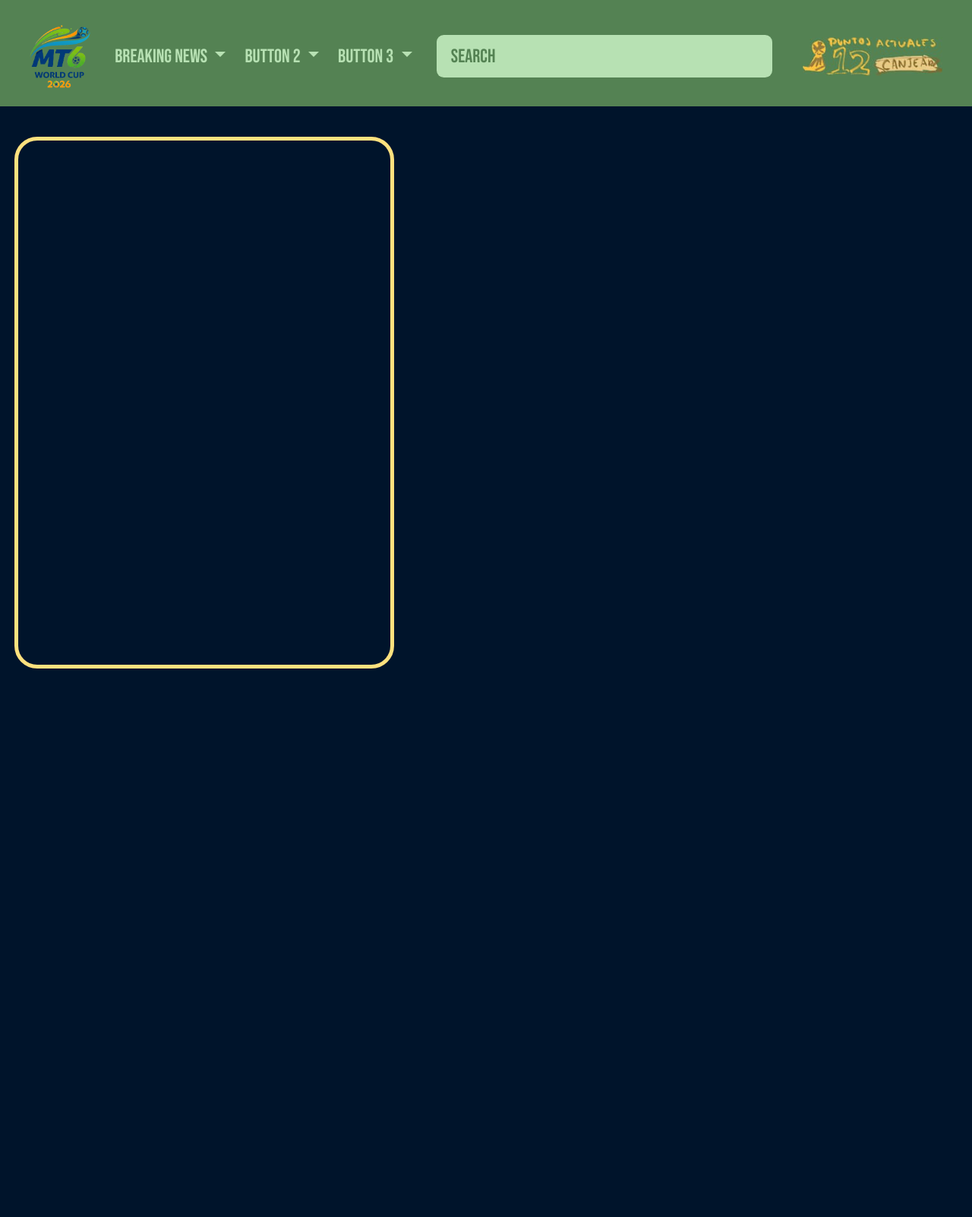
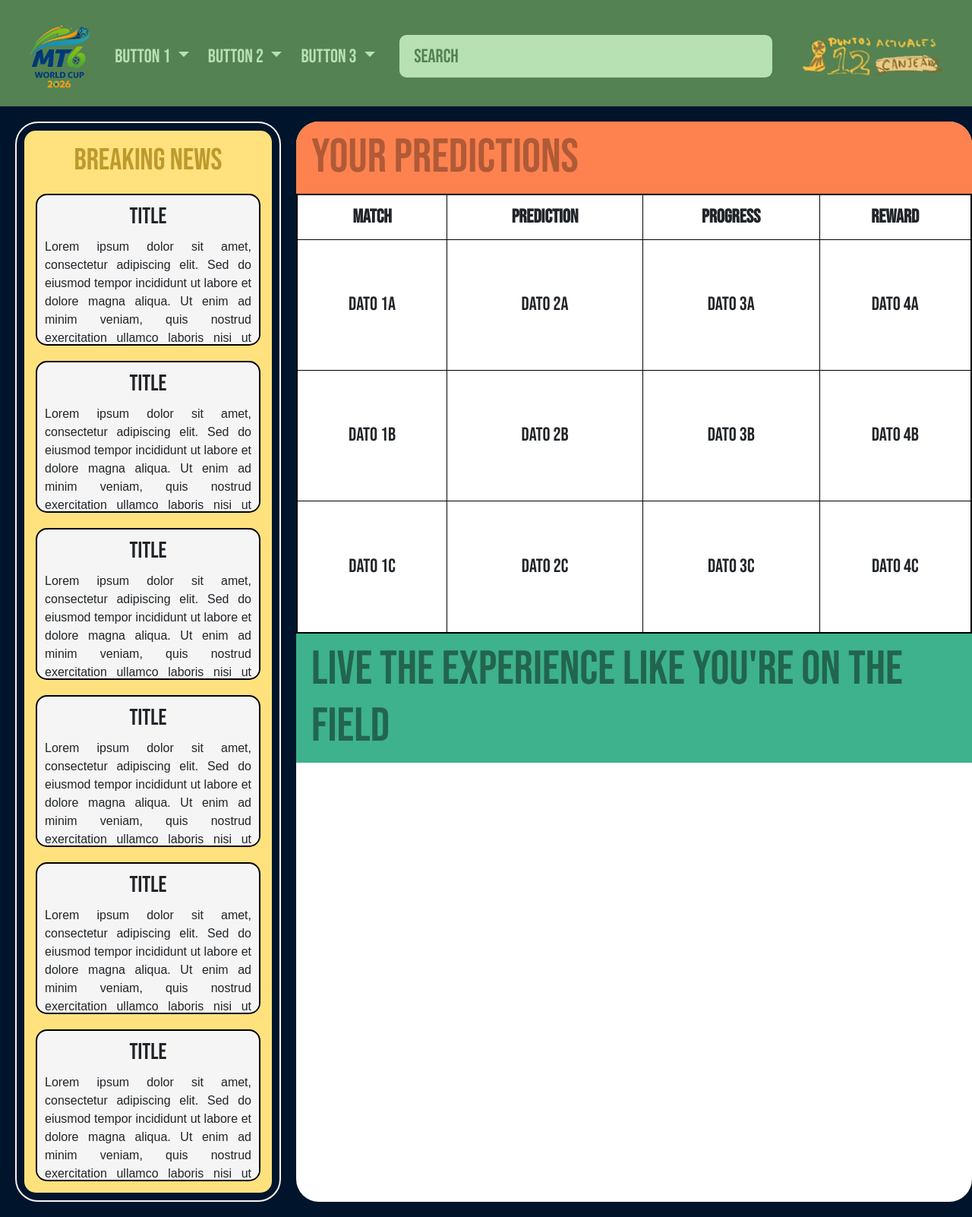
Before and after one commit to DrippKing/SitioWebMundial26, a PHP site: page /html/index.html in a window 1280 px wide. Shown: the whole page at 76% size. Before the commit the page ends 880 px from the top, so only its background shows below. Run offline with PHP 8.4, Linux system fonts and the light colour scheme; some libraries are stand-ins or nearby versions.

Commit message:
Index modificado

```diff
--- a/css/custom.css
+++ b/css/custom.css
@@ -55,3 +55,109 @@ display: block;
     bottom: 0;
     left: 0;
 }
+
+.MainContainer{
+    display: grid;
+    padding: 20px;
+    grid-template-columns: auto repeat(2, 1fr);
+    width: 100%;
+}
+
+#BN-Container {
+    font-size: 10px;
+    border: 2px solid whitesmoke;
+    padding: 10px;
+    width: 350px;
+    height: auto;
+    border-radius: 30px;
+}
+#BN-Container .SC1{
+    padding: 15px;
+    width: 100%;
+    height: 100%;
+    border-radius: 15px;
+    background-color: #ffe17e;
+}
+
+#BN-Container .SC1 .SC2 {
+    font-size: 20px;
+    background-color: whitesmoke;
+    margin: 20px 0 0 0;
+    padding-bottom: 20%;
+    border: 2px solid black;
+    border-radius: 15px;
+    width: 100%;
+    height: 200px;           /* Alto fijo del contenedor */
+    overflow: hidden;        /* 👈 recorta el scroll dentro del radio */
+ }
+
+#BN-Container .SC1 .SC2 .SC3 {
+    padding: 0px 10px 0 10px;
+/*     border: 5px solid black;
+ */    background-color: whitesmoke;
+    width: 100%;
+    height: 100%;            /* 👈 ocupa todo el alto del padre */
+    overflow-y: auto;        /* 👈 ahora sí scroll vertical */
+    overflow-x: hidden;
+}
+#BN-Container .SC1 h1 {
+    text-align: center;
+    font-size: 40px;
+    color: #bc9b2c;
+}
+#BN-Container .SC1 h2 {
+    margin: 10px;
+    text-align: center;
+    font-size: 30px;
+}
+#BN-Container .SC1 p {
+    text-align: justify;
+    font-size: 16px;
+    font-family: Arial, sans-serif;
+}
+
+#Feed-Public{
+    margin-left: 20px;
+    border-radius: 30px;
+    background-color: white;
+    width: 100%;
+    height: 100%;
+    grid-column: 2 / 4;
+    display: grid;
+    grid-template-rows: auto 1fr auto 1fr;
+    overflow: hidden;
+}
+.FP-MenuTitle{
+    margin: 0;
+    padding: 10px;
+    text-align: left;
+    display: flex;
+    align-items: center;
+    width: 100%;
+    height: 100%;
+    padding-left: 20px;
+}
+#FP-Menu1{
+    border: black 2px solid;
+    width: 100%;
+    grid-row: 2 / 3;
+}
+table {
+    border-collapse:collapse; /* hace que los bordes se unan y se vea como una sola línea */
+    width: 100%;
+  }
+
+  th, td {
+    border: 1px solid black;  /* color y grosor de las líneas */
+    text-align: center;
+  }
+  #T1{
+    background-color: #fd824f;
+    color: #b05a37;
+    grid-row: 1 / 2;
+}
+#T2{
+    background-color: #3db28c;
+    color: #22654f;
+    grid-row: 3 / 4;
+}
--- a/html/index.html
+++ b/html/index.html
@@ -25,7 +25,7 @@
 
                     <li class="nav-item dropdown">
                         <a class="nav-link mt6 dropdown-toggle" href="#" role="button" data-bs-toggle="dropdown" aria-expanded="false">
-                            Breaking News
+                            Button 1
                         </a>
                         <ul class="dropdown-menu mt6">
                             <li><a class="dropdown-item mt6" href="#">Crear</a></li>
@@ -69,8 +69,93 @@
             </div>
             </div>
           </nav>
-        <div class="container-fluid">
-            <div style="border: 5px, solid, #ffe17e; width: 500px; height: 700px; border-radius: 30px; margin-top: 40px ; "></div>
+        <div class="MainContainer">
+            <div id="BN-Container">
+                <div class="SC1">
+                    <h1>Breaking News</h1>
+                    <div class="SC2">
+                        <h2>Title</h2>
+                        <div class="SC3">
+                            <p>Lorem ipsum dolor sit amet, consectetur adipiscing elit. Sed do eiusmod tempor incididunt ut labore et dolore magna aliqua. Ut enim ad minim veniam, quis nostrud exercitation ullamco laboris nisi ut aliquip ex ea commodo consequat. Duis aute irure dolor in reprehenderit in voluptate velit esse cillum dolore eu fugiat nulla pariatur. Excepteur sint occaecat cupidatat non proident, sunt in culpa qui officia deserunt mollit anim id est laborum.</p>
+                        </div>
+                    </div>
+
+                    <div class="SC2">
+                        <h2>Title</h2>
+                        <div class="SC3">
+                            <p>Lorem ipsum dolor sit amet, consectetur adipiscing elit. Sed do eiusmod tempor incididunt ut labore et dolore magna aliqua. Ut enim ad minim veniam, quis nostrud exercitation ullamco laboris nisi ut aliquip ex ea commodo consequat. Duis aute irure dolor in reprehenderit in voluptate velit esse cillum dolore eu fugiat nulla pariatur. Excepteur sint occaecat cupidatat non proident, sunt in culpa qui officia deserunt mollit anim id est laborum.</p>
+                        </div>
+                    </div>
+
+                    <div class="SC2">
+                        <h2>Title</h2>
+                        <div class="SC3">
+                            <p>Lorem ipsum dolor sit amet, consectetur adipiscing elit. Sed do eiusmod tempor incididunt ut labore et dolore magna aliqua. Ut enim ad minim veniam, quis nostrud exercitation ullamco laboris nisi ut aliquip ex ea commodo consequat. Duis aute irure dolor in reprehenderit in voluptate velit esse cillum dolore eu fugiat nulla pariatur. Excepteur sint occaecat cupidatat non proident, sunt in culpa qui officia deserunt mollit anim id est laborum.</p>
+                        </div>
+                    </div>
+
+                    <div class="SC2">
+                        <h2>Title</h2>
+                        <div class="SC3">
+                            <p>Lorem ipsum dolor sit amet, consectetur adipiscing elit. Sed do eiusmod tempor incididunt ut labore et dolore magna aliqua. Ut enim ad minim veniam, quis nostrud exercitation ullamco laboris nisi ut aliquip ex ea commodo consequat. Duis aute irure dolor in reprehenderit in voluptate velit esse cillum dolore eu fugiat nulla pariatur. Excepteur sint occaecat cupidatat non proident, sunt in culpa qui officia deserunt mollit anim id est laborum.</p>
+                        </div>
+                    </div>
+
+                    <div class="SC2">
+                        <h2>Title</h2>
+                        <div class="SC3">
+                            <p>Lorem ipsum dolor sit amet, consectetur adipiscing elit. Sed do eiusmod tempor incididunt ut labore et dolore magna aliqua. Ut enim ad minim veniam, quis nostrud exercitation ullamco laboris nisi ut aliquip ex ea commodo consequat. Duis aute irure dolor in reprehenderit in voluptate velit esse cillum dolore eu fugiat nulla pariatur. Excepteur sint occaecat cupidatat non proident, sunt in culpa qui officia deserunt mollit anim id est laborum.</p>
+                        </div>
+                    </div>
+
+                    <div class="SC2">
+                        <h2>Title</h2>
+                        <div class="SC3">
+                            <p>Lorem ipsum dolor sit amet, consectetur adipiscing elit. Sed do eiusmod tempor incididunt ut labore et dolore magna aliqua. Ut enim ad minim veniam, quis nostrud exercitation ullamco laboris nisi ut aliquip ex ea commodo consequat. Duis aute irure dolor in reprehenderit in voluptate velit esse cillum dolore eu fugiat nulla pariatur. Excepteur sint occaecat cupidatat non proident, sunt in culpa qui officia deserunt mollit anim id est laborum.</p>
+                        </div>
+                    </div>
+
+                </div>
+            </div>
+            <div id="Feed-Public">
+                <h1 id="T1" class="FP-MenuTitle">Your predictions</h1>
+                <table id="FP-Menu1" border="1" cellpadding="10" cellspacing="0">
+                    <thead>
+                      <tr>
+                        <th>Match</th>
+                        <th>Prediction</th>
+                        <th>Progress</th>
+                        <th>Reward</th>
+                      </tr>
+                    </thead>
+                    <tbody>
+                      <tr>
+                        <td>Dato 1A</td>
+                        <td>Dato 2A</td>
+                        <td>Dato 3A</td>
+                        <td>Dato 4A</td>
+                      </tr>
+                      <tr>
+                        <td>Dato 1B</td>
+                        <td>Dato 2B</td>
+                        <td>Dato 3B</td>
+                        <td>Dato 4B</td>
+                      </tr>
+                      <tr>
+                        <td>Dato 1C</td>
+                        <td>Dato 2C</td>
+                        <td>Dato 3C</td>
+                        <td>Dato 4C</td>
+                      </tr>
+                    </tbody>
+                  </table>
+                <h1 id="T2" class="FP-MenuTitle">Live the experience like you're on the field</h1>
+
+            </div>
+
+        </div>
+
+
 <!--             <img id="img155" src="/Boceto.jpg" alt=""></div>
  -->        </body>
 </html>
```
